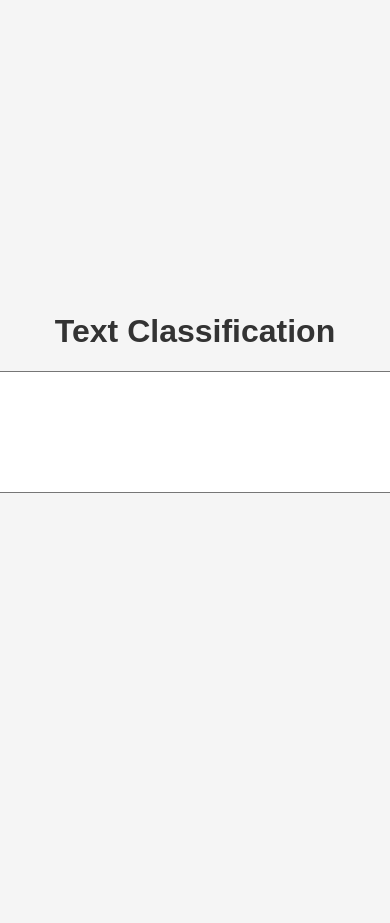
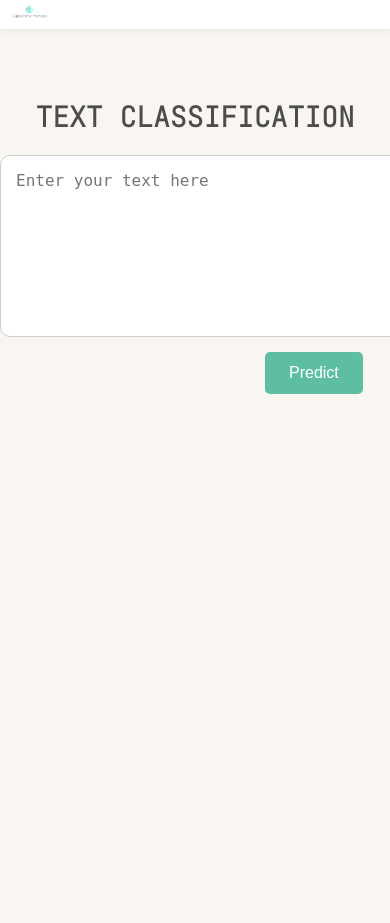
Before and after one commit to Huuwa/capstuneher--testing, a Flask app: page / in a window 390 px wide; the page is wider, and only the part inside the window is pictured. Before the commit the page ends 493 px from the top of that part, so only its background shows below. Run offline with Flask 3, Linux system fonts and the light colour scheme; parts of the project's set-up code (start-up, migrations or seed data) failed here and were passed over.

Commit message:
new desing

```diff
--- a/app.py
+++ b/app.py
@@ -7,7 +7,7 @@ from tensorflow.keras.models import load_model
 import pickle
 
 
-app = Flask(__name__)
+app = Flask(__name__, static_folder="static")
 
 # Suppress inconsistent version warnings for scikit-learn
 warnings.filterwarnings("ignore", category=UserWarning, message=".*InconsistentVersionWarning.*")
@@ -67,6 +67,24 @@ def make_gru_predictions(text):
     confidence = np.max(prediction)
     return label, confidence
 
+def get_best_prediction_label(prediction):
+    labels = {
+        'tfidf': 'TF-IDF',
+        'bow': 'BoW',
+        'lstm': 'LSTM',
+        'gru': 'GRU'
+    }
+    return labels.get(prediction, '')
+
+def get_best_prediction_result(prediction):
+    if prediction == 'hate-speech':
+        return 'Hate-Speech'
+    elif prediction == 'offensive-speech':
+        return 'Offensive Speech'
+    elif prediction == 'neither':
+        return 'Neither'
+    else:
+        return 'Unknown'
 
 @app.route('/', methods=['GET', 'POST'])
 def index():
@@ -85,7 +103,7 @@ def index():
             }
             best_prediction = max(predictions, key=lambda k: predictions[k][1])
 
-    return render_template('index.html', predictions=predictions, best_prediction=best_prediction)
+    return render_template('index.html', predictions=predictions, best_prediction=best_prediction, get_best_prediction_label=get_best_prediction_label, get_best_prediction_result=get_best_prediction_result)
 
 if __name__ == '__main__':
     from gunicorn.app.wsgiapp import WSGIApplication
--- a/static/style.css
+++ b/static/style.css
@@ -1,49 +1,117 @@
 body {
-    font-family: Arial, sans-serif;
+    font-family: 'Arial', sans-serif;
     margin: 0;
     padding: 0;
-    background-color: #f5f5f5;
+    background-color: #f9f6f2; /* Soft beige background */
+    font-family: 'JetBrains Mono', monospace;
 }
 
 .container {
+    margin-top: 50px;
     display: flex;
-    justify-content: center;
+    justify-content: flex-start;
     align-items: center;
     height: 100vh;
     flex-direction: column;
 }
 
-h1 {
-    color: #333;
+.heading {
+    color: #4c4c4c;
+    font-size: 28px;
+    margin-bottom: 20px;
+    text-transform: uppercase;
 }
 
 textarea {
-    width: 800px; /* Widened the text form */
-    height: 100px;
-    padding: 10px;
+    width: 100%; /* Wider textarea */
+    max-width: 600px; /* Limit the maximum width */
+    height: 150px;
+    padding: 15px;
+    border: 1px solid #ccc;
+    border-radius: 10px;
+    font-size: 16px;
 }
 
+
 button {
-    padding: 10px 20px;
-    background-color: #007bff;
+    padding: 12px 24px;
+    background-color: #5dbea3;
     border: none;
+    border-radius: 5px;
     color: white;
+    font-size: 16px;
     cursor: pointer;
+    transition: background-color 0.3s, color 0.3s, border-color 0.3s; /* Add border-color transition */
+    margin-left: 265px;
+    margin-top: 10px;
 }
 
-#prediction-result {
-    margin-top: 20px;
+button:hover {
+    background-color: #f9f6f2; /* Change background color on hover */
+    color: #5dbea3;
+    border: 1px solid #5dbea3; /* Add border on hover */
+}
+
+
+
+.luxurious-predictions {
+    margin-top: 30px;
     text-align: center;
     display: flex;
-    justify-content: space-between; /* Align predictions in two columns */
+    justify-content: space-between;
+}
+
+.luxurious-predictions-best {
+    margin-top: 30px;
+    text-align: center;
+    display: flex;
+    justify-content: space-between;
 }
 
 .prediction-item {
     width: 45%; /* Adjusted width for better spacing */
     margin: 10px;
+    background-color: #f0f0f0; /* Light gray background */
+    border-radius: 5px;
+    padding: 10px;
+    box-shadow: 0px 0px 10px rgba(0, 0, 0, 0.1); /* Subtle shadow effect */
 }
 
 .best-prediction {
+    width: 90%; /* Adjusted width for better spacing */
+    margin: 10px;
+    background-color: #f0f0f0; /* Light gray background */
+    border-radius: 5px;
+    padding: 10px;
+    box-shadow: 0px 0px 10px rgba(0, 0, 0, 0.1); /* Subtle shadow effect */
+
     font-weight: bold;
-    color: #007bff;
+    color: black;
+    margin-top: 10px;
 }
+
+.header {
+    display: flex;
+    justify-content: center;
+    align-items: center;
+    height: 5%; /* Adjust the height of the header */
+    background-color: #fff;
+    box-shadow: 0px 0px 10px rgba(0, 0, 0, 0.1);
+}
+
+.logo img {
+    width: 15%; /* Adjust the width of the logo */
+    height: auto;
+}
+
+
+/* Media query for responsive design */
+@media (max-width: 768px) {
+    textarea {
+        width: 100%;
+    }
+
+    .prediction-item {
+        width: 100%;
+    }
+}
--- a/templates/index.html
+++ b/templates/index.html
@@ -1,17 +1,42 @@
 <!DOCTYPE html>
 <html>
 <head>
-    <title>ML Model Deployment</title>
+    <title>Capstone Heroes</title>
     <link rel="stylesheet" type="text/css" href="{{ url_for('static', filename='style.css') }}">
+    <link rel="icon" type="image/png" href="{{ url_for('static', filename='cover.png') }}">
+    <link rel="preconnect" href="https://fonts.googleapis.com">
+    <link rel="preconnect" href="https://fonts.gstatic.com" crossorigin>
+    <link href="https://fonts.googleapis.com/css2?family=JetBrains+Mono:wght@200&display=swap" rel="stylesheet">
 </head>
 <body>
+    <header class="header">
+        <div class="logo">
+            <a href=""> <!-- Change 'home' to your route name -->
+                <img src="{{ url_for('static', filename='cover.png') }}" alt="Logo">
+            </a>
+        </div>
+    </header>
     <div class="container">
-        <h1>Text Classification</h1>
+        <h1 class="heading">Text Classification</h1>
         <form id="prediction-form" method="POST" action="/">
-            <textarea id="text-input" name="text_input" placeholder="Enter text here"></textarea>
+            <textarea id="text-input" name="text_input" placeholder="Enter your text here"></textarea>
             <button type="submit" id="predict-button">Predict</button>
         </form>
-        <div id="prediction-result">
+
+        <div id="prediction-result" class="luxurious-predictions-best">
+            {% if predictions %}
+                <div class="best-prediction">
+                    <p class="best-prediction-title"><strong>Best Prediction:</strong></p>
+                    <p>{{ get_best_prediction_label(best_prediction) }}</p>
+                    <p><strong>Result:</strong> {{ get_best_prediction_result(predictions[best_prediction][0]) }}</p>
+                    <p><strong>Confidence:</strong> {{ "%.2f"|format(predictions[best_prediction][1]) }}</p>
+                </div>
+            {% endif %}
+        </div>
+
+
+
+        <div id="prediction-result" class="luxurious-predictions">
             {% if predictions %}
                 <div class="prediction-item">
                     <p><strong>Baseline Model Predictions:</strong></p>
@@ -22,10 +47,6 @@
                     <p><strong>Deep Learning Model Predictions:</strong></p>
                     <p>LSTM Prediction: {{ predictions.lstm[0] }} (Confidence: {{ "%.2f"|format(predictions.lstm[1]) }})</p>
                     <p>GRU Prediction: {{ predictions.gru[0] }} (Confidence: {{ "%.2f"|format(predictions.gru[1]) }})</p>
-                </div>
-                <div class="prediction-item">
-                    <p class="best-prediction"><strong>Best Prediction: {{ best_prediction }}</strong></p>
-                    <p>Confidence: {{ "%.2f"|format(predictions[best_prediction][1]) }}</p>
                 </div>
             {% endif %}
         </div>
```
Also changed, not shown: static/cover.png (added), static/default.png (added), 1 other file.
